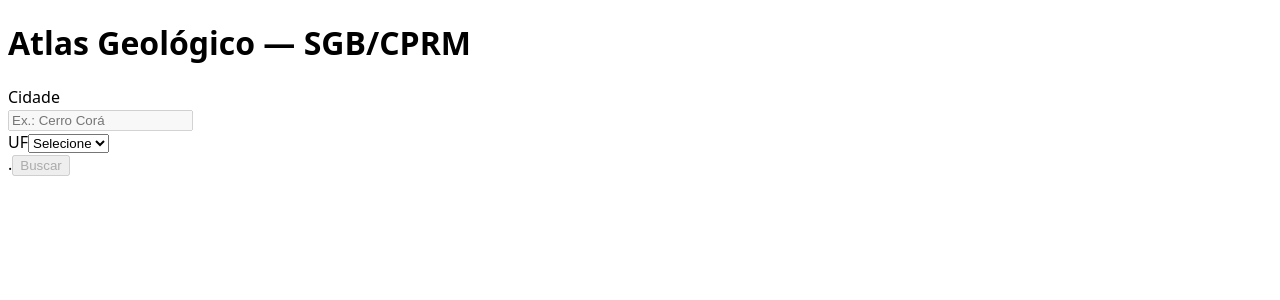
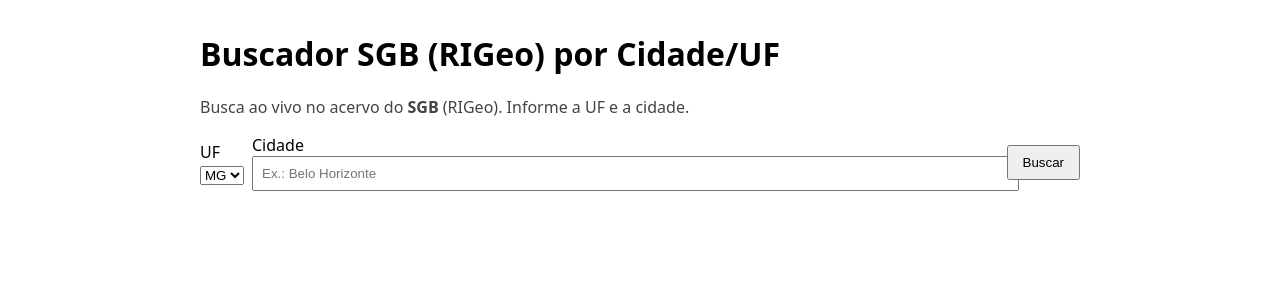
Before and after one commit to mining-br/maps3, a Next.js app: page / in a window 1280 px wide. Shown: the top 300 px of the page. Built offline with nearby package versions, Linux system fonts and the light colour scheme.

Commit message:
Update page.tsx

```diff
--- a/app/page.tsx
+++ b/app/page.tsx
@@ -1,399 +1,142 @@
 "use client";
 
-import React, { useEffect, useMemo, useRef, useState } from "react";
+import { useState } from "react";
 
-/** =======================
- *  Types
- *  ======================= */
-type Links = {
-  geologia?: string;
-  recursos?: string;
-  relatorio?: string;
-  sig?: string;
-  acervo?: string;
+const UFS = [
+  "AC","AL","AM","AP","BA","CE","DF","ES","GO","MA",
+  "MG","MS","MT","PA","PB","PE","PI","PR","RJ","RN",
+  "RO","RR","RS","SC","SE","SP","TO"
+];
+
+type ApiItem = {
+  handle: string;
+  title: string;
+  year?: string;
+  uf?: string;
+  links: { href: string; label: string }[];
+  scale: "250k" | "100k" | "50k" | "unknown";
 };
 
-type Group = {
-  code: string;
-  title?: string;
-  year?: string;
-  links: Links;
+type ApiResponse = {
+  ok: boolean;
+  error?: string;
+  groups?: {
+    k250: ApiItem[];
+    k100: ApiItem[];
+    k50: ApiItem[];
+    other: ApiItem[];
+  };
+  note?: string;
 };
 
-type ApiGroups = {
-  k250: Group[];
-  k100: Group[];
-  k50: Group[];
-  other?: Group[];
-};
+export default function Page() {
+  const [uf, setUf] = useState("MG");
+  const [city, setCity] = useState("");
+  const [loading, setLoading] = useState(false);
+  const [data, setData] = useState<ApiResponse | null>(null);
 
-/** =======================
- *  SearchForm (com autocomplete IBGE)
- *  ======================= */
-/** =======================
- *  SearchForm (autocomplete local por UF + texto)
- *  ======================= */
-type IbgeCity = {
-  id: number;
-  nome: string;
-};
-
-function norm(s: string) {
-  return (s || "").normalize("NFD").replace(/\p{Diacritic}/gu, "").toUpperCase();
-}
-
-function SearchForm({
-  city,
-  uf,
-  onCityChange,
-  onUfChange,
-  onSubmit,
-  loading,
-}: {
-  city: string;
-  uf: string;
-  onCityChange: (v: string) => void;
-  onUfChange: (v: string) => void;
-  onSubmit: () => void;
-  loading?: boolean;
-}) {
-  const [q, setQ] = useState(city);
-  const [open, setOpen] = useState(false);
-  const [fetching, setFetching] = useState(false);
-  const [allCities, setAllCities] = useState<IbgeCity[]>([]);
-  const boxRef = useRef<HTMLDivElement | null>(null);
-
-  // fecha dropdown ao clicar fora
-  useEffect(() => {
-    function onDoc(e: MouseEvent) {
-      if (!boxRef.current) return;
-      if (!boxRef.current.contains(e.target as Node)) setOpen(false);
+  async function onSubmit(e: React.FormEvent) {
+    e.preventDefault();
+    setLoading(true);
+    setData(null);
+    try {
+      const res = await fetch(`/api/search?uf=${encodeURIComponent(uf)}&city=${encodeURIComponent(city)}`);
+      const json: ApiResponse = await res.json();
+      setData(json);
+    } catch (err) {
+      setData({ ok: false, error: (err as Error).message });
+    } finally {
+      setLoading(false);
     }
-    document.addEventListener("mousedown", onDoc);
-    return () => document.removeEventListener("mousedown", onDoc);
-  }, []);
-
-  // quando troca a UF, baixa TODAS as cidades da UF uma vez
-  useEffect(() => {
-    if (!uf) {
-      setAllCities([]);
-      return;
-    }
-    (async () => {
-      try {
-        setFetching(true);
-        // endpoint do IBGE por UF:
-        // https://servicodados.ibge.gov.br/api/v1/localidades/estados/RO/municipios
-        const url = `https://servicodados.ibge.gov.br/api/v1/localidades/estados/${encodeURIComponent(
-          uf
-        )}/municipios`;
-        const res = await fetch(url, { cache: "force-cache" });
-        const data: IbgeCity[] = await res.json();
-        setAllCities(
-          (data || []).map((c) => ({ id: c.id, nome: c.nome })).sort((a, b) =>
-            a.nome.localeCompare(b.nome, "pt")
-          )
-        );
-      } catch {
-        setAllCities([]);
-      } finally {
-        setFetching(false);
-      }
-    })();
-  }, [uf]);
-
-  // filtra localmente por substring (sem acentos), só dentro da UF selecionada
-  const filtered = useMemo(() => {
-    const tq = norm(q.trim());
-    if (!tq) return [];
-    return allCities
-      .filter((c) => norm(c.nome).includes(tq))
-      .slice(0, 40);
-  }, [q, allCities]);
-
-  const canSearch = useMemo(() => !!city && !!uf, [city, uf]);
-
-  function pick(name: string) {
-    onCityChange(name);
-    setQ(name);
-    setOpen(false);
   }
 
-  return (
-    <div className="w-full flex flex-col sm:flex-row items-stretch sm:items-end gap-3">
-      {/* Campo cidade com autocomplete */}
-      <div className="relative w-full sm:w-[360px]" ref={boxRef}>
-        <label className="block text-sm text-gray-600 mb-1">Cidade</label>
-        <div className="flex items-center gap-2 border rounded-lg px-3 py-2 bg-white">
-          <input
-            value={q}
-            onChange={(e) => {
-              setQ(e.target.value);
-              onCityChange(""); // limpa seleção até confirmar
-              setOpen(true);
-            }}
-            onFocus={() => setOpen(true)}
-            placeholder="Ex.: Cerro Corá"
-            className="outline-none flex-1"
-            disabled={!uf}
-          />
-          {q && (
-            <button
-              type="button"
-              onClick={() => {
-                setQ("");
-                onCityChange("");
-                setOpen(false);
-              }}
-              className="text-gray-400 hover:text-gray-600"
-              aria-label="Limpar"
-              title="Limpar"
-            >
-              ✕
-            </button>
-          )}
-        </div>
-
-        {open && (filtered.length > 0 || fetching) && (
-          <div className="absolute z-20 mt-1 w-full bg-white border rounded-lg shadow-lg max-h-72 overflow-auto">
-            {fetching && (
-              <div className="px-3 py-2 text-sm text-gray-500">Carregando…</div>
-            )}
-            {!fetching &&
-              filtered.map((it) => (
-                <button
-                  key={it.id}
-                  type="button"
-                  onClick={() => pick(it.nome)}
-                  className="w-full text-left px-3 py-2 hover:bg-gray-50"
-                >
-                  <div className="text-sm font-medium">{it.nome}</div>
-                  <div className="text-xs text-gray-500">UF: {uf}</div>
-                </button>
-              ))}
-            {!fetching && filtered.length === 0 && q.trim() && (
-              <div className="px-3 py-2 text-sm text-gray-500">
-                Nenhuma cidade em {uf} contém “{q}”.
-              </div>
-            )}
-          </div>
+  function Group({ title, items }: { title: string; items: ApiItem[] }) {
+    return (
+      <div style={{ marginTop: 24 }}>
+        <h3 style={{ margin: 0, fontSize: 18 }}>{title}</h3>
+        {items.length === 0 ? (
+          <p style={{ color: "#555" }}>Nenhum item encontrado.</p>
+        ) : (
+          <ul style={{ paddingLeft: 18 }}>
+            {items.map((it) => (
+              <li key={it.handle} style={{ marginBottom: 10 }}>
+                <div style={{ fontWeight: 600 }}>{it.title}</div>
+                <div style={{ fontSize: 13, color: "#666" }}>
+                  {it.year ? `Ano: ${it.year} · ` : ""}Handle:{" "}
+                  <a href={it.handle} target="_blank" rel="noreferrer">{it.handle}</a>
+                </div>
+                <div style={{ marginTop: 4, display: "flex", gap: 8, flexWrap: "wrap" }}>
+                  {it.links.map((l, i) => (
+                    <a
+                      key={i}
+                      href={l.href}
+                      target="_blank"
+                      rel="noreferrer"
+                      style={{
+                        border: "1px solid #ddd",
+                        padding: "4px 8px",
+                        borderRadius: 6,
+                        textDecoration: "none"
+                      }}
+                    >
+                      {l.label}
+                    </a>
+                  ))}
+                </div>
+              </li>
+            ))}
+          </ul>
         )}
-      </div>
-
-      {/* Campo UF */}
-      <div className="w-full sm:w-[140px]">
-        <label className="block text-sm text-gray-600 mb-1">UF</label>
-        <select
-          value={uf}
-          onChange={(e) => {
-            onUfChange(e.target.value);
-            setQ("");
-            onCityChange("");
-            setOpen(false);
-          }}
-          className="border rounded-lg px-3 py-2 w-full bg-white"
-        >
-          <option value="">Selecione</option>
-          {[
-            "AC","AL","AP","AM","BA","CE","DF","ES","GO","MA","MT","MS",
-            "MG","PA","PB","PR","PE","PI","RJ","RN","RS","RO","RR","SC","SP","SE","TO",
-          ].map((s) => (
-            <option key={s} value={s}>
-              {s}
-            </option>
-          ))}
-        </select>
-      </div>
-
-      {/* Botão buscar */}
-      <div className="w-full sm:w-auto">
-        <label className="block opacity-0 select-none mb-1">.</label>
-        <button
-          onClick={onSubmit}
-          disabled={!canSearch || !!loading}
-          className="w-full sm:w-auto flex items-center justify-center gap-2 bg-blue-600 hover:bg-blue-700 text-white px-4 py-2 rounded-lg disabled:opacity-60"
-        >
-          {loading ? "Buscando…" : "Buscar"}
-        </button>
-      </div>
-    </div>
-  );
-}
-
-/** =======================
- *  Results (cards de saída)
- *  ======================= */
-function Results({ city, uf, groups }: { city: string; uf: string; groups: ApiGroups }) {
-  if (
-    groups.k250.length === 0 &&
-    groups.k100.length === 0 &&
-    groups.k50.length === 0 &&
-    (!groups.other || groups.other.length === 0)
-  ) {
-    return (
-      <div className="text-center text-gray-600 mt-6">
-        Nenhum resultado encontrado para <b>{city}</b> / <b>{uf}</b>.
-        <br />
-        Tente uma cidade próxima ou verifique se há folha mapeada no RIGeo.
-      </div>
-    );
-  }
-
-  function renderGroup(label: string, arr: Group[]) {
-    if (!arr || arr.length === 0) return null;
-    return (
-      <div className="my-6">
-        <h3 className="text-lg font-semibold mb-2">{label}</h3>
-        <div className="grid gap-3 sm:grid-cols-2 md:grid-cols-3">
-          {arr.map((x, i) => (
-            <div
-              key={i}
-              className="border rounded-xl p-4 shadow-sm bg-white/70 backdrop-blur-sm hover:shadow-md transition-all"
-            >
-              <div className="text-sm font-semibold mb-1">
-                {x.code || "Sem código"}
-              </div>
-              {x.title && (
-                <div className="text-sm text-gray-600 mb-1">{x.title}</div>
-              )}
-              {x.year && (
-                <div className="text-xs text-gray-500 mb-2">Ano: {x.year}</div>
-              )}
-              <div className="flex flex-col gap-1 mt-2">
-                {x.links.geologia && (
-                  <a
-                    href={x.links.geologia}
-                    target="_blank"
-                    rel="noopener noreferrer"
-                    className="text-blue-600 hover:underline text-sm"
-                  >
-                    📄 Geologia
-                  </a>
-                )}
-                {x.links.recursos && (
-                  <a
-                    href={x.links.recursos}
-                    target="_blank"
-                    rel="noopener noreferrer"
-                    className="text-blue-600 hover:underline text-sm"
-                  >
-                    💎 Recursos Minerais
-                  </a>
-                )}
-                {x.links.relatorio && (
-                  <a
-                    href={x.links.relatorio}
-                    target="_blank"
-                    rel="noopener noreferrer"
-                    className="text-blue-600 hover:underline text-sm"
-                  >
-                    📘 Relatório
-                  </a>
-                )}
-                {x.links.sig && (
-                  <a
-                    href={x.links.sig}
-                    target="_blank"
-                    rel="noopener noreferrer"
-                    className="text-blue-600 hover:underline text-sm"
-                  >
-                    🗺️ Dados SIG
-                  </a>
-                )}
-                {x.links.acervo && (
-                  <a
-                    href={x.links.acervo}
-                    target="_blank"
-                    rel="noopener noreferrer"
-                    className="text-blue-600 hover:underline text-sm"
-                  >
-                    🌐 Página do Acervo
-                  </a>
-                )}
-              </div>
-            </div>
-          ))}
-        </div>
       </div>
     );
   }
 
   return (
-    <div className="mt-6">
-      <h2 className="text-xl font-semibold mb-2 text-center">
-        Resultados para {city} / {uf}
-      </h2>
-      {renderGroup("1:250.000", groups.k250)}
-      {renderGroup("1:100.000", groups.k100)}
-      {renderGroup("1:50.000", groups.k50)}
-      {groups.other && groups.other.length > 0 && renderGroup("Outros", groups.other)}
-    </div>
-  );
-}
+    <main style={{ maxWidth: 880, margin: "32px auto", padding: "0 16px" }}>
+      <h1 style={{ marginTop: 0 }}>Buscador SGB (RIGeo) por Cidade/UF</h1>
+      <p style={{ color: "#444" }}>
+        Busca ao vivo no acervo do <strong>SGB</strong> (RIGeo). Informe a UF e a cidade.
+      </p>
 
-/** =======================
- *  Página principal
- *  ======================= */
-export default function HomePage() {
-  const [city, setCity] = useState("");
-  const [uf, setUf] = useState("");
-  const [loading, setLoading] = useState(false);
-  const [result, setResult] = useState<any | null>(null);
-  const [error, setError] = useState<string | null>(null);
+      <form onSubmit={onSubmit} style={{ display: "flex", gap: 8, alignItems: "center", flexWrap: "wrap" }}>
+        <label>
+          UF<br />
+          <select value={uf} onChange={(e) => setUf(e.target.value)} required>
+            {UFS.map((u) => <option key={u} value={u}>{u}</option>)}
+          </select>
+        </label>
+        <label style={{ flex: 1, minWidth: 240 }}>
+          Cidade<br />
+          <input
+            value={city}
+            onChange={(e) => setCity(e.target.value)}
+            placeholder="Ex.: Belo Horizonte"
+            required
+            style={{ width: "100%", padding: 8 }}
+          />
+        </label>
+        <button
+          type="submit"
+          disabled={loading}
+          style={{ padding: "8px 14px", cursor: "pointer" }}
+        >
+          {loading ? "Buscando..." : "Buscar"}
+        </button>
+      </form>
 
-  async function handleSearch() {
-    if (!city || !uf) return;
-    setError(null);
-    setLoading(true);
-    setResult(null);
-    try {
-      const res = await fetch("/api/search", {
-        method: "POST",
-        headers: { "Content-Type": "application/json" },
-        body: JSON.stringify({ city, uf }),
-      });
-      const data = await res.json();
-      setResult(data);
-    } catch (e: any) {
-      setError(String(e?.message || e));
-    } finally {
-      setLoading(false);
-    }
-  }
-
-  return (
-    <main className="max-w-5xl mx-auto p-6">
-      <h1 className="text-3xl font-bold mb-6 text-center">
-        Atlas Geológico — SGB/CPRM
-      </h1>
-
-      {/* Formulário */}
-      <div className="mb-8">
-        <SearchForm
-          city={city}
-          uf={uf}
-          onCityChange={setCity}
-          onUfChange={setUf}
-          onSubmit={handleSearch}
-          loading={loading}
-        />
-      </div>
-
-      {/* Erro */}
-      {error && (
-        <div className="text-red-600 text-center mb-4">❌ Erro: {error}</div>
-      )}
-
-      {/* Resultados */}
-      {!loading && result?.ok && (
-        <Results city={result.city} uf={result.uf} groups={result.groups as ApiGroups} />
-      )}
-
-      {/* Loading */}
-      {loading && (
-        <div className="text-center text-gray-600 mt-6 animate-pulse">
-          Carregando resultados…
-        </div>
+      {data && (
+        <section style={{ marginTop: 24 }}>
+          {!data.ok && <p style={{ color: "crimson" }}>Erro: {data.error}</p>}
+          {data.ok && data.note && <p style={{ color: "#666" }}>{data.note}</p>}
+          {data.ok && data.groups && (
+            <>
+              <Group title="1:250k" items={data.groups.k250} />
+              <Group title="1:100k" items={data.groups.k100} />
+              <Group title="1:50k" items={data.groups.k50} />
+              <Group title="Outros (escala não detectada)" items={data.groups.other} />
+            </>
+          )}
+        </section>
       )}
     </main>
   );
```
